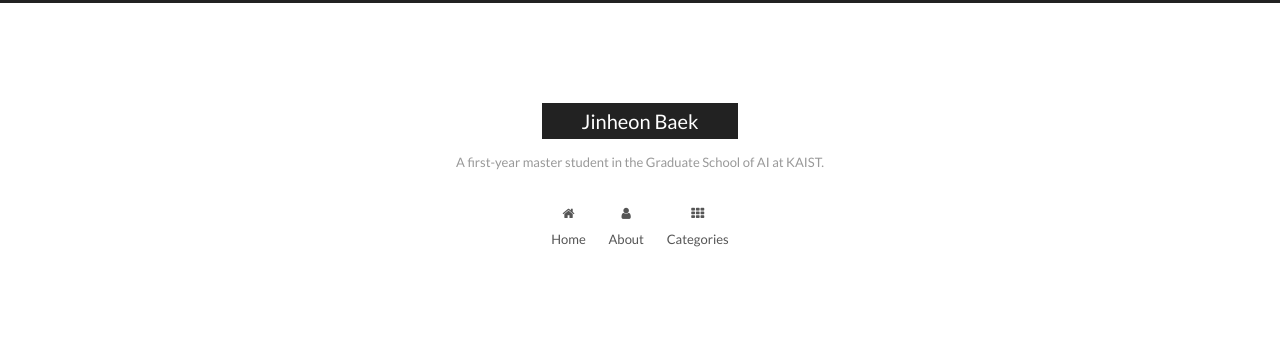
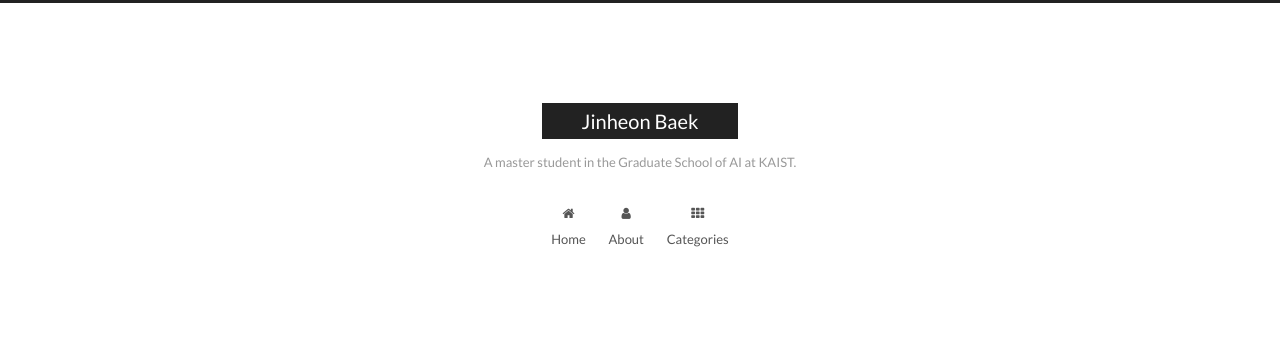
Before and after one commit to JinheonBaek/JinheonBaek.github.io, a Jekyll site: the page built from index.md, in a window 1280 px wide. Shown: the top 347 px of the page. Built offline with Jekyll 4.4.1, drawn with Linux system fonts in a browser that asks for light colours; the list of posts is cut into pages by our own code; comment, search, counter and statistics services are not loaded.

Commit message:
(feat): change basic info

```diff
--- a/_config.yml
+++ b/_config.yml
@@ -5,7 +5,7 @@
 
 # Site
 title: Jinheon Baek
-subtitle: A first-year master student in the Graduate School of AI at KAIST.
+subtitle: A master student in the Graduate School of AI at KAIST.
 description: Technical Blog for Jinheon Baek, that contains information about me, and posts about research on machie learning.
 author: Jinheon Baek
 # Support language: de, en, fr-FR, id, ja, ko, pt-BR, pt, ru, zh-Hans, zh-hk, zh-tw
```
Also changed, not shown: 15 other files.
